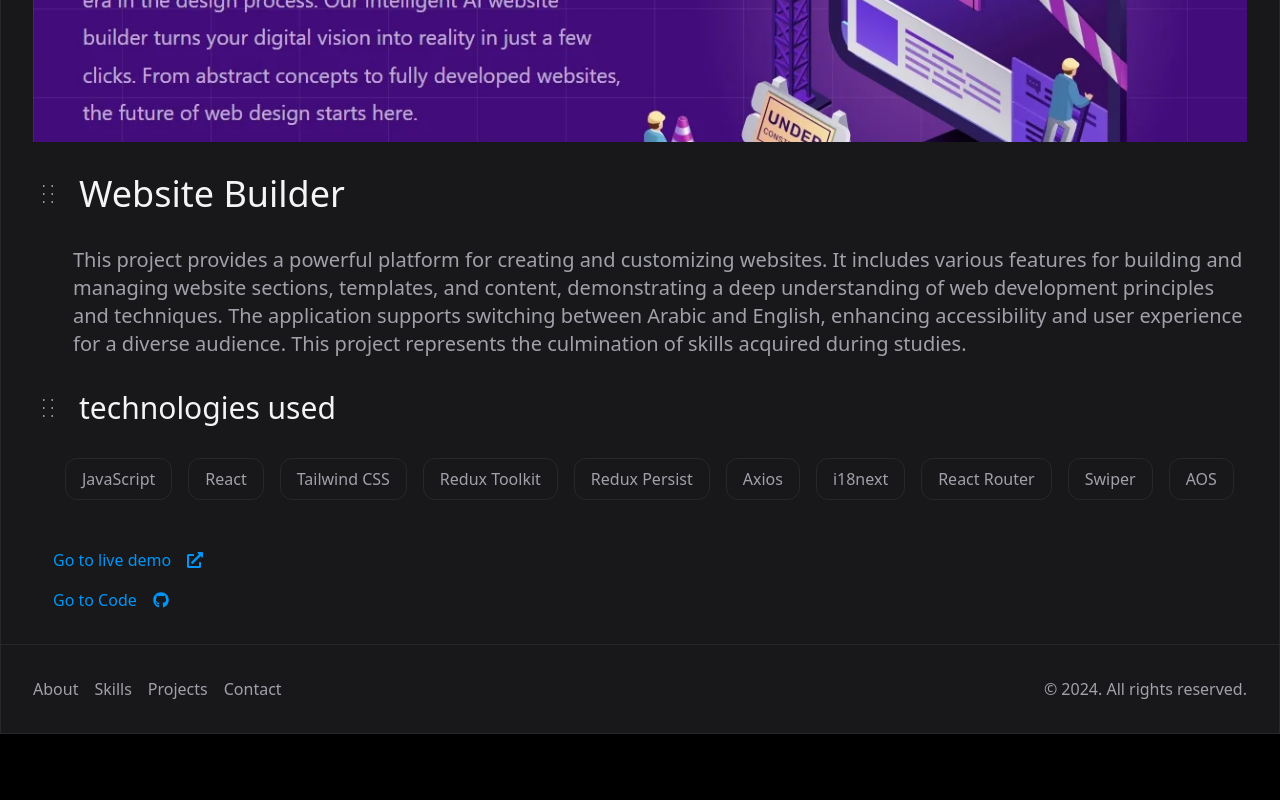
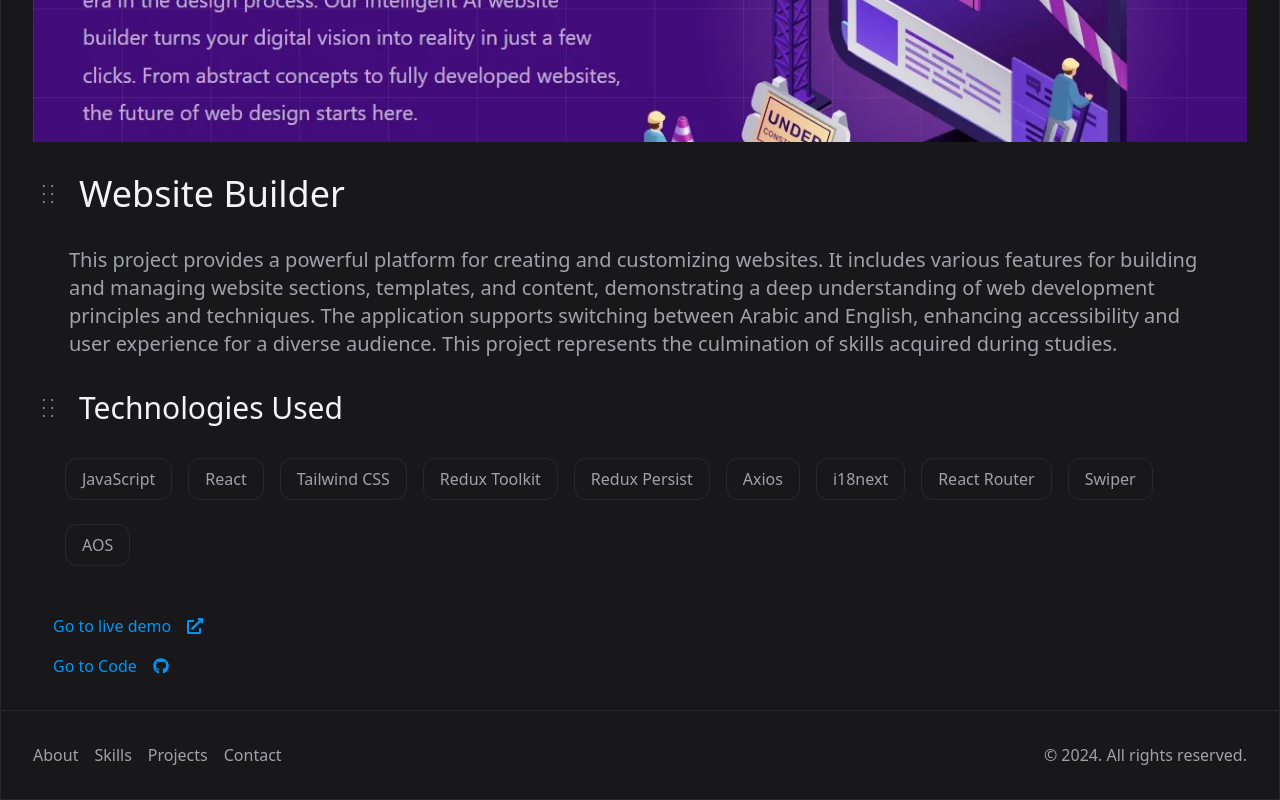
Before and after one commit to Abdelrahman5243/abdelrahman-ragab-portfolio, a React (Vite) app: page /project-details/1 in a window 1280 px wide. Shown: the part 704-1504 px from the top of the page. Before the commit the page ends 1438 px from the top, so only its background shows below. Built offline with nearby package versions, Linux system fonts and the light colour scheme.

Commit message:
style & translation

```diff
--- a/src/locales/ar/translation.json
+++ b/src/locales/ar/translation.json
@@ -113,5 +113,6 @@
       "technologies": ["HTML", "CSS"]
     }
   },
+  "technologiesTitle":"التقنيات المستخدمة",
   "copyright": "© 2024. جميع الحقوق محفوظة."
 }
--- a/src/locales/en/translation.json
+++ b/src/locales/en/translation.json
@@ -29,7 +29,7 @@
       "title": "Website Builder",
       "description": "A comprehensive website builder showcasing advanced web development techniques.",
       "details": "This project provides a powerful platform for creating and customizing websites. It includes various features for building and managing website sections, templates, and content, demonstrating a deep understanding of web development principles and techniques. The application supports switching between Arabic and English, enhancing accessibility and user experience for a diverse audience. This project represents the culmination of skills acquired during studies.",
-      "imagePath":"/images/1.webp",
+      "imagePath": "/images/1.webp",
       "repo": "https://github.com/abdelrahmanrgab/GraduationProject",
       "live": "https://zagwebbuilder-git-main-m2001saids-projects.vercel.app/en",
       "technologies": [
@@ -113,5 +113,6 @@
       "technologies": ["HTML", "CSS"]
     }
   },
+  "technologiesTitle": "Technologies Used",
   "copyright": "© 2024. All rights reserved."
 }
--- a/src/pages/ProjectDetails.jsx
+++ b/src/pages/ProjectDetails.jsx
@@ -36,17 +36,17 @@ const ProjectDetails = () => {
           />
           <h1 className="title  mb-0">{projectData.title}</h1>
         </div>
-        <p className="description ml-10">{projectData.details}</p>
+        <p className="description mx-9">{projectData.details}</p>
         <div className="flex gap-4 items-center my-8 text-3xl">
           <PiDotsSixVerticalThin
             className="text-light-subtitle dark:text-dark-subtitle"
             aria-hidden="true"
           />
           <h1 className="text-xl sm:text-2xl md:text-3xl lead dark:text-dark-title text-light-title">
-            technologies used
+            {t("technologiesTitle")}
           </h1>
         </div>
-        <div className="flex flex-wrap gap-4 pl-8 mb-10 dark:text-dark-subtitle text-light-subtitle">
+        <div className="flex flex-wrap gap-4 px-8 mb-10 dark:text-dark-subtitle text-light-subtitle">
           {projectData.technologies.map((technology, index) => (
             <span
               key={index}
```
